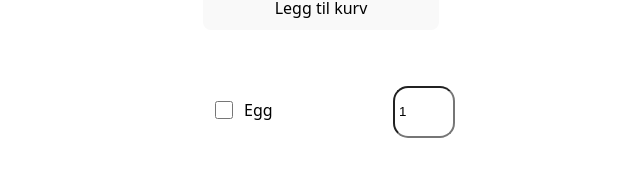
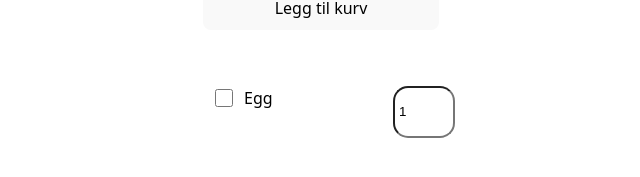
Before and after one commit to Partan421/UIN26_Arbeidskrav_2_Yacob, a React (Vite) app in the folder HandleListe/: page / in a window 1280 px wide. Shown: the part 489-666 px from the top of the page, without its empty margins (319-959 px from the left). Built offline with nearby package versions, Linux system fonts and the light colour scheme.

Commit message:
removed duplicate code

```diff
--- a/HandleListe/src/style/form.scss
+++ b/HandleListe/src/style/form.scss
@@ -25,20 +25,3 @@ button{
     align-items: center;
     margin: 1rem;
 }
-
-.item {
-    display: flex; align-items: center;
-    gap: 12px;
-    padding: 8px 0;
-}
-
-.item-checkbox {
-    width: 18px;
-    height: 18px;
-}
-
-.item-quantity {
-    width: 50px;
-    padding: 4px;
-    color: var(--black);
-}
--- a/HandleListe/src/style/items.scss
+++ b/HandleListe/src/style/items.scss
@@ -7,7 +7,8 @@
 }
 .item-left {
     display: flex;
-    gap: 8px;  }
+    gap: 8px;
+}
 
 .item-checkbox {
     width: 18px;
--- a/HandleListe/src/style/layout.scss
+++ b/HandleListe/src/style/layout.scss
@@ -9,15 +9,4 @@ section{
         padding: 1rem;
         font-size: 2.5em
     }
-
-    ul{
-        li{
-            label{
-                input{
-                    width: "50px";
-                    margin:"left" "10px";
-                }
-            }
-        }
-    }
 }
```
